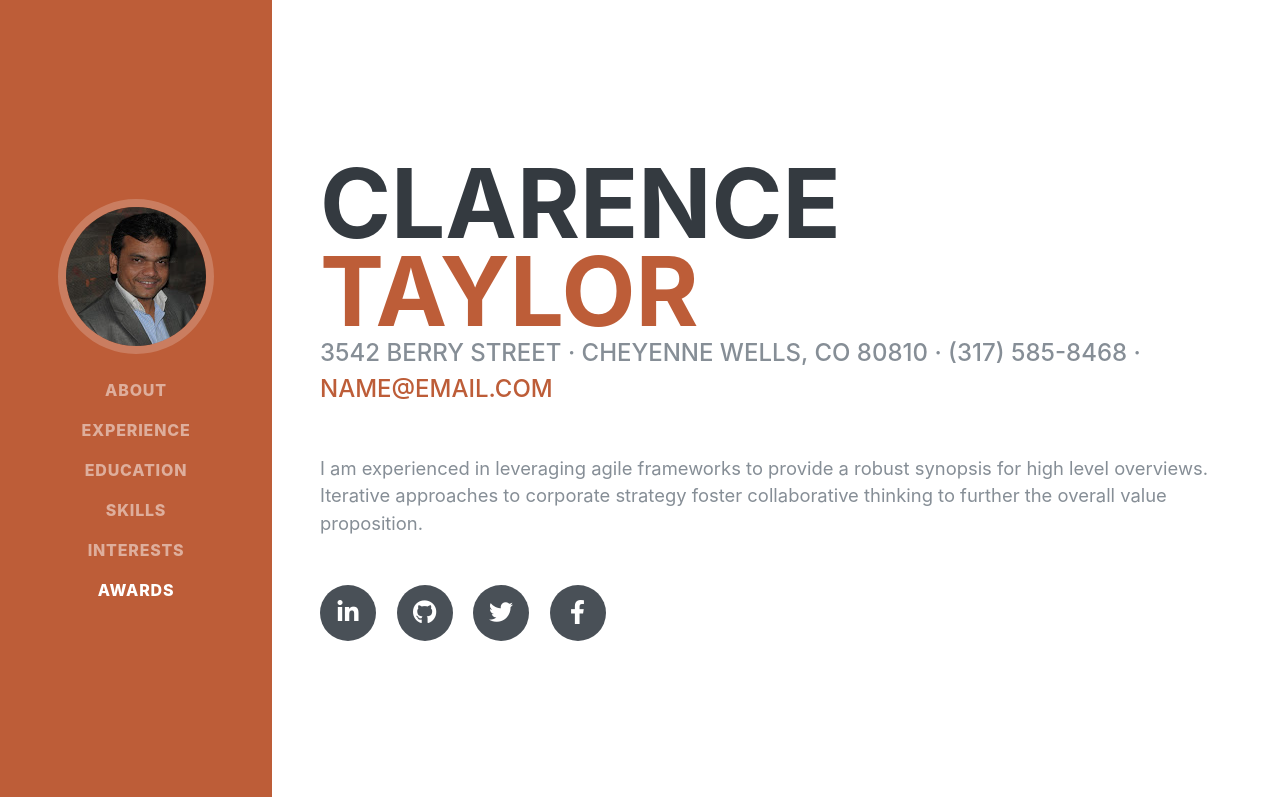
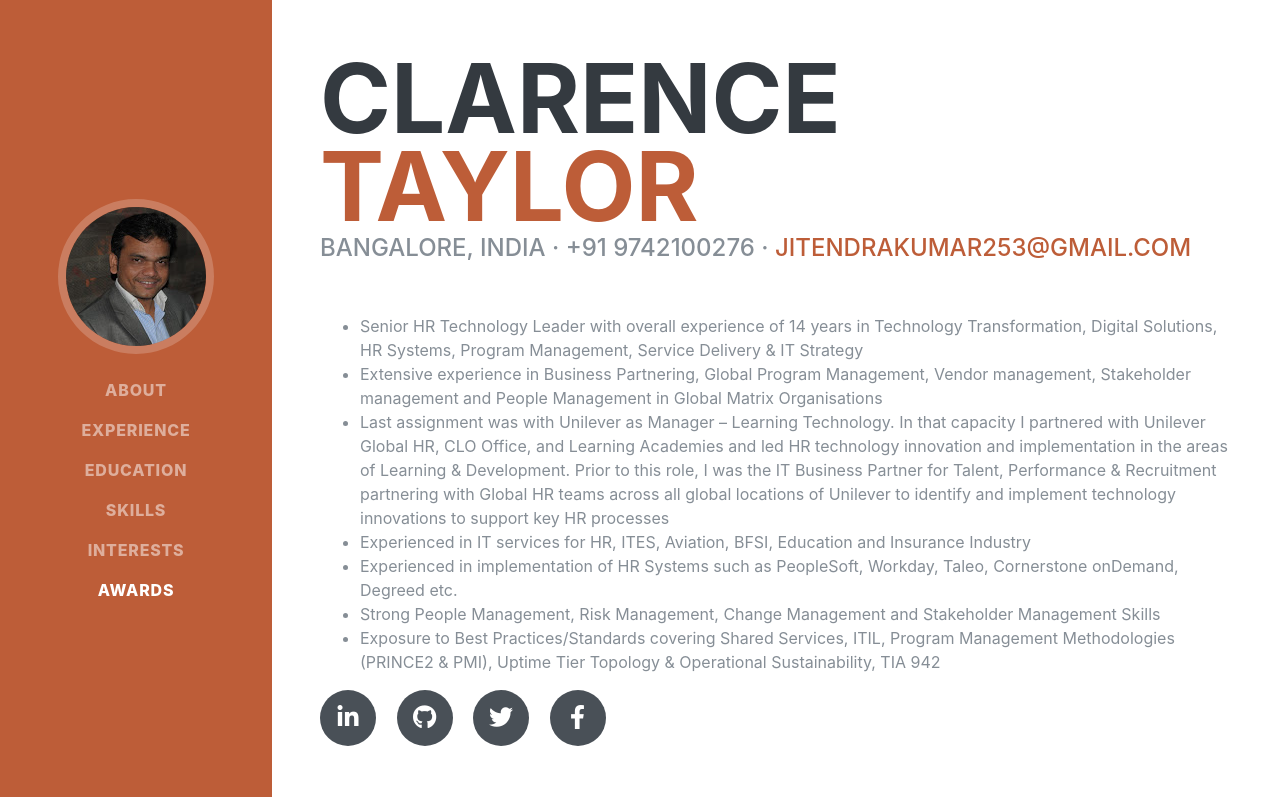
Before and after one commit to jit3ndra/jit3ndra.github.io, a plain HTML site: page index.html in a window 1280 px wide. Shown: the top 797 px of the page. Drawn offline with Linux system fonts and the light colour scheme; a web font is replaced by a local one.

Commit message:
Added about me and social links

```diff
--- a/index.html
+++ b/index.html
@@ -67,23 +67,39 @@
         <h1 class="mb-0">Clarence
           <span class="text-primary">Taylor</span>
         </h1>
-        <div class="subheading mb-5">3542 Berry Street · Cheyenne Wells, CO 80810 · (317) 585-8468 ·
-          <a href="mailto:name@email.com">name@email.com</a>
+        <div class="subheading mb-5">Bangalore, India · +91 9742100276 ·
+          <a href="mailto:jitendrakumar253@gmail.com">jitendrakumar253@gmail.com</a>
         </div>
-        <p class="lead mb-5">I am experienced in leveraging agile frameworks to provide a robust synopsis for high level
-          overviews. Iterative approaches to corporate strategy foster collaborative thinking to further the overall
-          value proposition.</p>
+        <p class="lead mb-5">
+          <ul>
+            <li>Senior HR Technology Leader with overall experience of 14 years in Technology Transformation, Digital
+              Solutions, HR Systems, Program Management, Service Delivery & IT Strategy</li>
+            <li>Extensive experience in Business Partnering, Global Program Management, Vendor management, Stakeholder
+              management and People Management in Global Matrix Organisations</li>
+            <li>Last assignment was with Unilever as Manager – Learning Technology. In that capacity I partnered with
+              Unilever Global HR, CLO Office, and Learning Academies and led HR technology innovation and implementation
+              in the areas of Learning & Development. Prior to this role, I was the IT Business Partner for Talent,
+              Performance & Recruitment partnering with Global HR teams across all global locations of Unilever to
+              identify and implement technology innovations to support key HR processes</li>
+            <li>Experienced in IT services for HR, ITES, Aviation, BFSI, Education and Insurance Industry</li>
+            <li>Experienced in implementation of HR Systems such as PeopleSoft, Workday, Taleo, Cornerstone onDemand,
+              Degreed etc.</li>
+            <li>Strong People Management, Risk Management, Change Management and Stakeholder Management Skills</li>
+            <li>Exposure to Best Practices/Standards covering Shared Services, ITIL, Program Management Methodologies
+              (PRINCE2 & PMI), Uptime Tier Topology & Operational Sustainability, TIA 942</li>
+          </ul>
+        </p>
         <div class="social-icons">
-          <a href="#">
+          <a href="https://www.linkedin.com/in/jkumar01/">
             <i class="fab fa-linkedin-in"></i>
           </a>
-          <a href="#">
+          <a href="https://github.com/jit3ndra">
             <i class="fab fa-github"></i>
           </a>
-          <a href="#">
+          <a href="https://twitter.com/jitendra_kr">
             <i class="fab fa-twitter"></i>
           </a>
-          <a href="#">
+          <a href="https://www.facebook.com/jitendra.jk">
             <i class="fab fa-facebook-f"></i>
           </a>
         </div>
```
